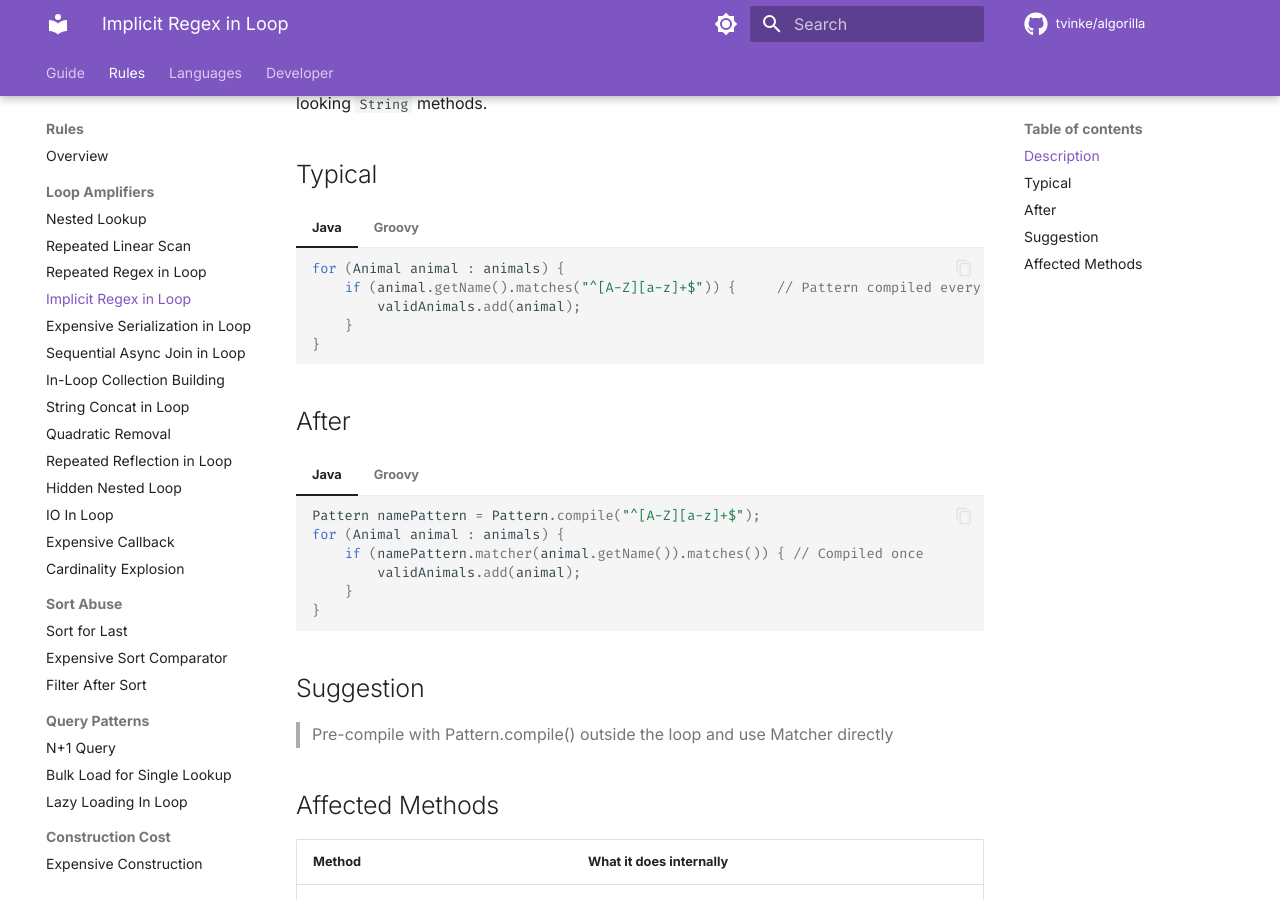
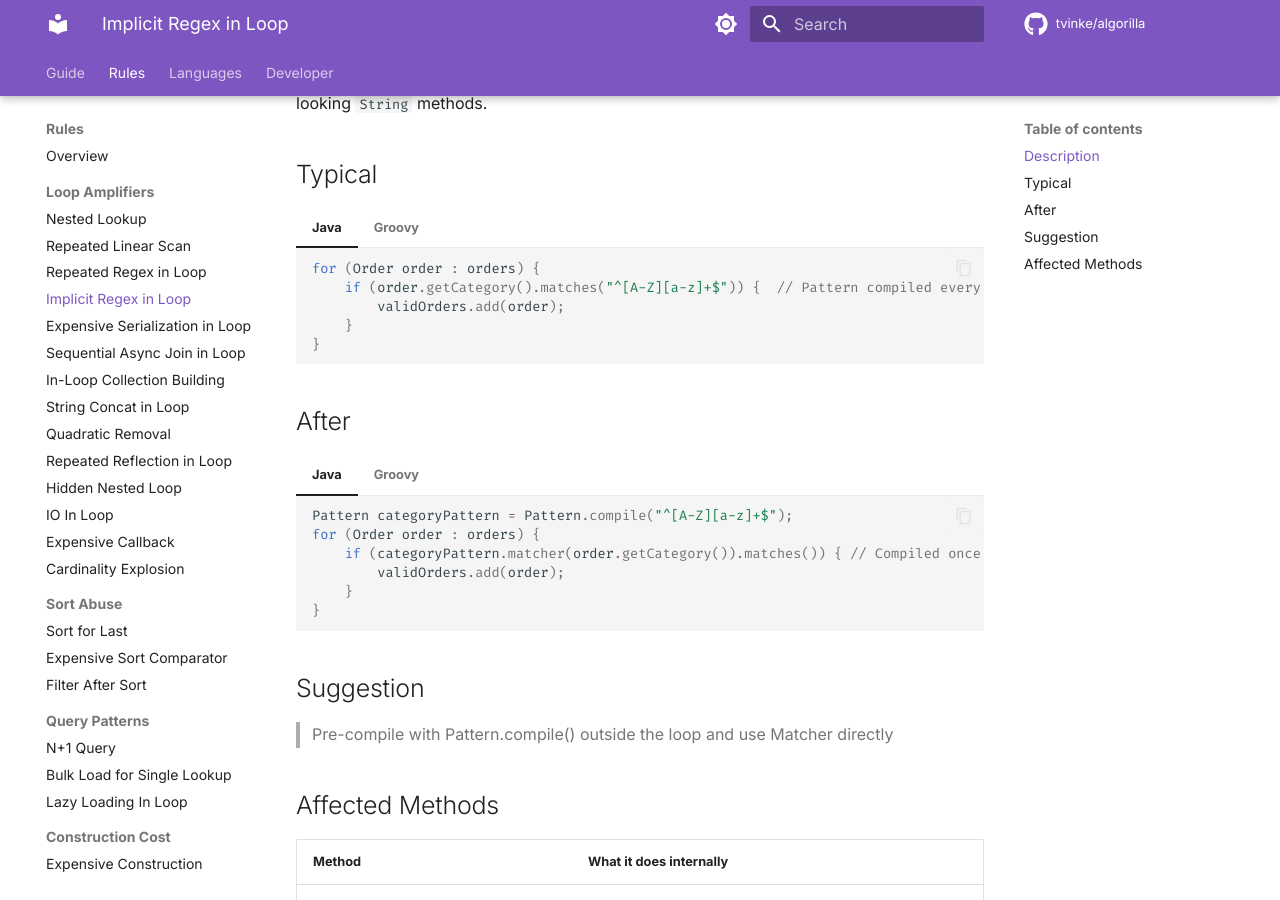
Before and after one commit to tvinke/algorilla, an MkDocs documentation site: the page built from docs/docs/rules/implicit-regex-in-loop.md, in a window 1280 px wide and 900 px high, scrolled down 767 px. Built offline with MkDocs 1.6.1 and Material for MkDocs 9.7.7, drawn with Linux system fonts in a browser that asks for light colours; comment, search, counter and statistics services are not loaded.

Commit message:
docs: fix example domains to use e-commerce (Order, Product, Customer)

````diff
--- a/docs/docs/rules/implicit-regex-in-loop.md
+++ b/docs/docs/rules/implicit-regex-in-loop.md
@@ -28,9 +28,9 @@ This rule is a companion to [`repeated-regex-in-loop`](repeated-regex-in-loop.md
 === "Java"
 
     ```java
-    for (Animal animal : animals) {
-        if (animal.getName().matches("^[A-Z][a-z]+$")) {     // Pattern compiled every iteration
-            validAnimals.add(animal);
+    for (Order order : orders) {
+        if (order.getCategory().matches("^[A-Z][a-z]+$")) {  // Pattern compiled every iteration
+            validOrders.add(order);
         }
     }
     ```
@@ -38,9 +38,9 @@ This rule is a companion to [`repeated-regex-in-loop`](repeated-regex-in-loop.md
 === "Groovy"
 
     ```groovy
-    animals.each { animal ->
-        def parts = animal.diet.split("\\s*,\\s*")           // Pattern compiled every iteration
-        parts.each { dietItems.add(it.trim()) }
+    orders.each { order ->
+        def parts = order.description.split("\\s*,\\s*")     // Pattern compiled every iteration
+        parts.each { descriptionParts.add(it.trim()) }
     }
     ```
 
@@ -49,10 +49,10 @@ This rule is a companion to [`repeated-regex-in-loop`](repeated-regex-in-loop.md
 === "Java"
 
     ```java
-    Pattern namePattern = Pattern.compile("^[A-Z][a-z]+$");
-    for (Animal animal : animals) {
-        if (namePattern.matcher(animal.getName()).matches()) { // Compiled once
-            validAnimals.add(animal);
+    Pattern categoryPattern = Pattern.compile("^[A-Z][a-z]+$");
+    for (Order order : orders) {
+        if (categoryPattern.matcher(order.getCategory()).matches()) { // Compiled once
+            validOrders.add(order);
         }
     }
     ```
@@ -60,10 +60,10 @@ This rule is a companion to [`repeated-regex-in-loop`](repeated-regex-in-loop.md
 === "Groovy"
 
     ```groovy
-    def dietSplitter = Pattern.compile("\\s*,\\s*")
-    animals.each { animal ->
-        def parts = dietSplitter.split(animal.diet)           // Compiled once
-        parts.each { dietItems.add(it.trim()) }
+    def descriptionSplitter = Pattern.compile("\\s*,\\s*")
+    orders.each { order ->
+        def parts = descriptionSplitter.split(order.description) // Compiled once
+        parts.each { descriptionParts.add(it.trim()) }
     }
     ```
 
````
Also changed, not shown: docs/docs/rules/io-in-loop.md (+9 -9 lines), docs/docs/rules/quadratic-removal.md (+7 -7 lines), docs/docs/rules/repeated-reflection-in-loop.md (+8 -8 lines), docs/docs/rules/string-concat-in-loop.md (+4 -4 lines).
